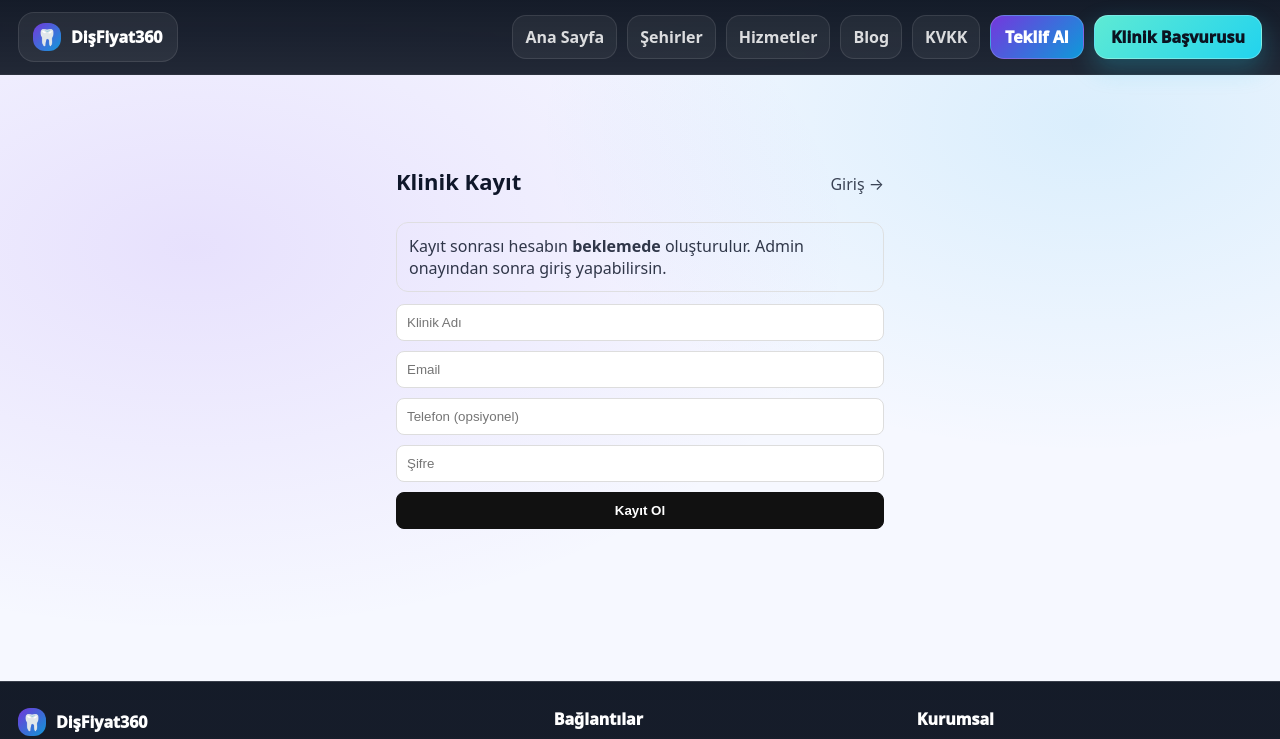
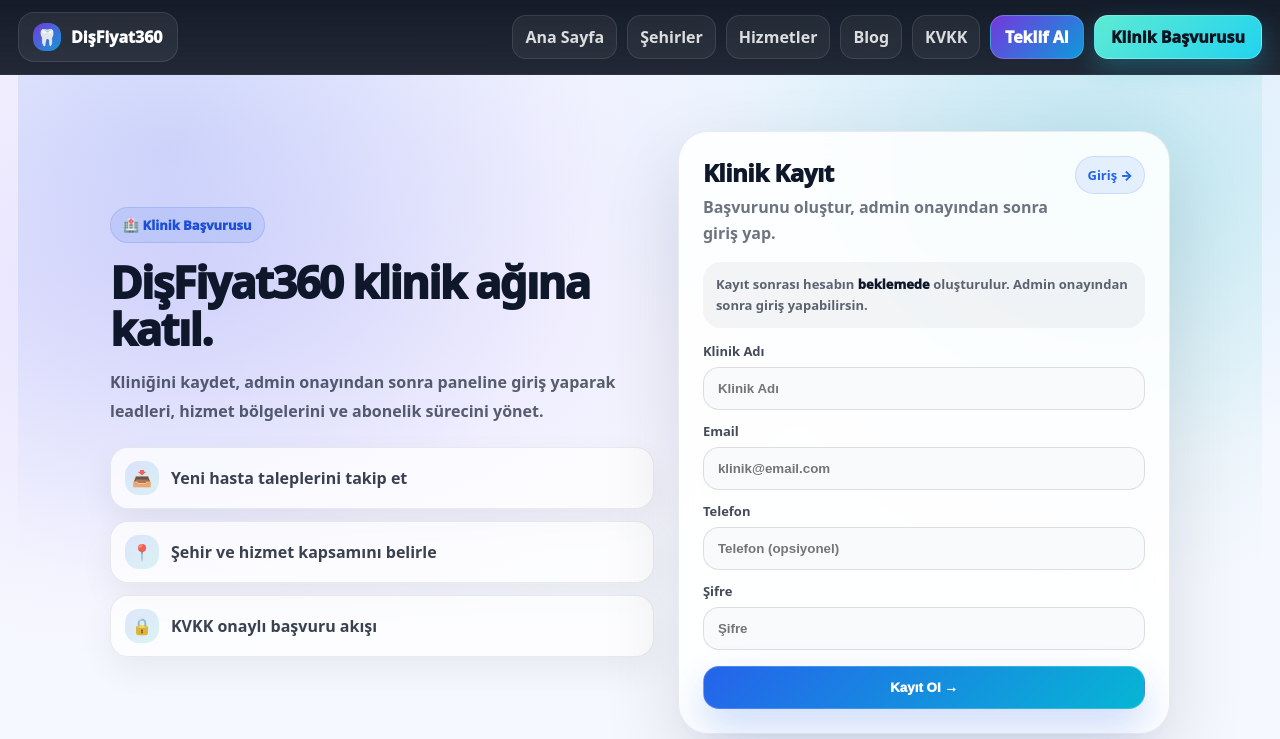
Before and after one commit to ferhat945/dis-fiyat-platform, a Next.js app: page /register in a window 1280 px wide. Shown: the top 739 px of the page. Built offline with nearby package versions, Linux system fonts and the light colour scheme; no server answers.

Commit message:
Klinik kayit sayfasini modernlestir

```diff
--- a/src/app/globals.css
+++ b/src/app/globals.css
@@ -3402,3 +3402,250 @@ img { max-width: 100%; height: auto; }
     border-radius: 24px;
   }
 }
+
+/* ===== Klinik Register Modern UI ===== */
+
+.clinicRegisterPage {
+  min-height: calc(100vh - 260px);
+  padding: 56px 16px 72px;
+  overflow-x: hidden;
+  background:
+    radial-gradient(circle at 12% 10%, rgba(37, 99, 235, 0.16), transparent 34%),
+    radial-gradient(circle at 88% 18%, rgba(20, 184, 166, 0.14), transparent 32%);
+}
+
+.clinicRegisterGrid {
+  width: 100%;
+  max-width: 1060px;
+  margin: 0 auto;
+  display: grid;
+  grid-template-columns: minmax(0, 1.05fr) minmax(320px, 0.95fr);
+  gap: 24px;
+  align-items: center;
+}
+
+.clinicRegisterBadge {
+  display: inline-flex;
+  align-items: center;
+  gap: 8px;
+  padding: 8px 12px;
+  border-radius: 999px;
+  background: rgba(37, 99, 235, 0.1);
+  border: 1px solid rgba(37, 99, 235, 0.16);
+  color: #1d4ed8;
+  font-weight: 950;
+  font-size: 13px;
+  margin-bottom: 16px;
+}
+
+.clinicRegisterHero h1 {
+  margin: 0;
+  font-size: 44px;
+  line-height: 1.05;
+  letter-spacing: -0.04em;
+  font-weight: 950;
+  color: #0f172a;
+}
+
+.clinicRegisterHero p {
+  margin: 16px 0 0;
+  max-width: 560px;
+  color: rgba(15, 23, 42, 0.68);
+  font-size: 16px;
+  line-height: 1.8;
+  font-weight: 700;
+}
+
+.clinicRegisterFeatures {
+  margin-top: 22px;
+  display: grid;
+  gap: 12px;
+  max-width: 560px;
+}
+
+.clinicRegisterFeatures div {
+  display: flex;
+  align-items: center;
+  gap: 12px;
+  padding: 13px 14px;
+  border-radius: 18px;
+  background: rgba(255, 255, 255, 0.72);
+  border: 1px solid rgba(15, 23, 42, 0.08);
+  box-shadow: 0 14px 34px rgba(2, 6, 23, 0.06);
+  color: rgba(15, 23, 42, 0.82);
+}
+
+.clinicRegisterFeatures span {
+  width: 34px;
+  height: 34px;
+  display: grid;
+  place-items: center;
+  border-radius: 14px;
+  background: linear-gradient(135deg, rgba(37, 99, 235, 0.14), rgba(20, 184, 166, 0.14));
+}
+
+.clinicRegisterFeatures strong {
+  font-weight: 850;
+}
+
+.clinicRegisterCard {
+  border-radius: 30px;
+  padding: 24px;
+  background: rgba(255, 255, 255, 0.88);
+  border: 1px solid rgba(15, 23, 42, 0.08);
+  box-shadow: 0 28px 80px rgba(2, 6, 23, 0.12);
+  backdrop-filter: blur(14px);
+}
+
+.clinicRegisterTop {
+  display: flex;
+  justify-content: space-between;
+  align-items: flex-start;
+  gap: 12px;
+  margin-bottom: 16px;
+}
+
+.clinicRegisterTop h2 {
+  margin: 0;
+  font-size: 24px;
+  font-weight: 950;
+  color: #0f172a;
+  letter-spacing: -0.02em;
+}
+
+.clinicRegisterTop p {
+  margin: 6px 0 0;
+  color: rgba(15, 23, 42, 0.6);
+  font-weight: 700;
+  line-height: 1.6;
+}
+
+.clinicRegisterLoginLink {
+  text-decoration: none;
+  font-weight: 900;
+  font-size: 13px;
+  padding: 9px 11px;
+  border-radius: 999px;
+  color: #2563eb;
+  background: rgba(37, 99, 235, 0.09);
+  border: 1px solid rgba(37, 99, 235, 0.14);
+  white-space: nowrap;
+}
+
+.clinicRegisterInfo {
+  margin-bottom: 14px;
+  padding: 12px 13px;
+  border-radius: 18px;
+  background: rgba(15, 23, 42, 0.04);
+  color: rgba(15, 23, 42, 0.66);
+  font-size: 13px;
+  line-height: 1.6;
+  font-weight: 750;
+}
+
+.clinicRegisterInfo strong {
+  color: #0f172a;
+  font-weight: 950;
+}
+
+.clinicRegisterForm {
+  display: grid;
+  gap: 12px;
+}
+
+.clinicRegisterForm label {
+  display: grid;
+  gap: 7px;
+}
+
+.clinicRegisterForm label span {
+  font-size: 13px;
+  font-weight: 900;
+  color: rgba(15, 23, 42, 0.78);
+}
+
+.clinicRegisterForm input {
+  width: 100%;
+  padding: 13px 14px;
+  border: 1px solid rgba(15, 23, 42, 0.12);
+  border-radius: 16px;
+  outline: none;
+  font-weight: 850;
+  background: rgba(248, 250, 252, 0.95);
+  color: #0f172a;
+}
+
+.clinicRegisterForm input:focus {
+  border-color: rgba(37, 99, 235, 0.36);
+  box-shadow: 0 0 0 4px rgba(37, 99, 235, 0.1);
+}
+
+.clinicRegisterForm button {
+  margin-top: 4px;
+  padding: 13px 14px;
+  border-radius: 16px;
+  border: 1px solid rgba(255, 255, 255, 0.18);
+  background: linear-gradient(135deg, #2563eb, #06b6d4);
+  color: #fff;
+  font-weight: 950;
+  cursor: pointer;
+  box-shadow: 0 18px 38px rgba(37, 99, 235, 0.24);
+}
+
+.clinicRegisterForm button:disabled {
+  opacity: 0.7;
+  cursor: not-allowed;
+}
+
+.clinicRegisterSuccess {
+  padding: 11px 12px;
+  border-radius: 16px;
+  background: rgba(34, 197, 94, 0.1);
+  border: 1px solid rgba(34, 197, 94, 0.18);
+  color: #15803d;
+  font-weight: 850;
+  font-size: 13px;
+  line-height: 1.5;
+}
+
+.clinicRegisterError {
+  padding: 11px 12px;
+  border-radius: 16px;
+  background: rgba(220, 38, 38, 0.08);
+  border: 1px solid rgba(220, 38, 38, 0.16);
+  color: #b91c1c;
+  font-weight: 850;
+  font-size: 13px;
+  line-height: 1.5;
+}
+
+@media (max-width: 860px) {
+  .clinicRegisterPage {
+    padding: 28px 14px 44px;
+  }
+
+  .clinicRegisterGrid {
+    max-width: 520px;
+    grid-template-columns: 1fr;
+    gap: 18px;
+  }
+
+  .clinicRegisterHero h1 {
+    font-size: 36px;
+  }
+}
+
+@media (max-width: 480px) {
+  .clinicRegisterHero h1 {
+    font-size: 32px;
+  }
+
+  .clinicRegisterCard {
+    padding: 18px;
+    border-radius: 24px;
+  }
+
+  .clinicRegisterTop {
+    flex-direction: column;
+  }
+}
--- a/src/app/register/page.tsx
+++ b/src/app/register/page.tsx
@@ -32,7 +32,7 @@ export default function RegisterPage(): JSX.Element {
           email,
           phone,
           password,
-          website: "", // honeypot
+          website: "",
         }),
       });
 
@@ -40,6 +40,7 @@ export default function RegisterPage(): JSX.Element {
 
       if (!r.ok || !j.ok) {
         const code = j.ok ? "UNKNOWN" : j.code;
+
         if (code === "EMAIL_ALREADY_EXISTS") {
           setErr("Bu email zaten kayıtlı. Giriş yapmayı deneyin.");
         } else if (code === "VALIDATION_ERROR") {
@@ -47,12 +48,11 @@ export default function RegisterPage(): JSX.Element {
         } else {
           setErr("Kayıt başarısız: " + code);
         }
+
         return;
       }
 
       setOkMsg("✅ Başvurun alındı. Admin onayından sonra giriş yapabileceksin.");
-      // İstersen otomatik login sayfasına da atabiliriz:
-      // setTimeout(() => (window.location.href = "/login"), 900);
     } catch {
       setErr("Kayıt sırasında hata oluştu.");
     } finally {
@@ -61,68 +61,106 @@ export default function RegisterPage(): JSX.Element {
   }
 
   return (
-    <div style={{ maxWidth: 520, margin: "60px auto", padding: 16 }}>
-      <div style={{ display: "flex", justifyContent: "space-between", alignItems: "baseline", gap: 12, marginBottom: 12 }}>
-        <h1 style={{ fontSize: 22, fontWeight: 800 }}>Klinik Kayıt</h1>
-        <Link href="/login" style={{ textDecoration: "none", opacity: 0.8 }}>
+    <section className="clinicRegisterPage">
+      <div className="clinicRegisterGrid">
+        <div className="clinicRegisterHero">
+          <div className="clinicRegisterBadge">🏥 Klinik Başvurusu</div>
+
+          <h1>DişFiyat360 klinik ağına katıl.</h1>
+
+          <p>
+            Kliniğini kaydet, admin onayından sonra paneline giriş yaparak leadleri,
+            hizmet bölgelerini ve abonelik sürecini yönet.
+          </p>
+
+          <div className="clinicRegisterFeatures">
+            <div>
+              <span>📥</span>
+              <strong>Yeni hasta taleplerini takip et</strong>
+            </div>
+
+            <div>
+              <span>📍</span>
+              <strong>Şehir ve hizmet kapsamını belirle</strong>
+            </div>
+
+            <div>
+              <span>🔒</span>
+              <strong>KVKK onaylı başvuru akışı</strong>
+            </div>
+          </div>
+        </div>
+
+        <div className="clinicRegisterCard">
+          <div className="clinicRegisterTop">
+            <div>
+              <h2>Klinik Kayıt</h2>
+              <p>Başvurunu oluştur, admin onayından sonra giriş yap.</p>
+            </div>
+
+            <Link href="/login" className="clinicRegisterLoginLink">
               Giriş →
             </Link>
           </div>
 
-      <div style={{ border: "1px solid #ddd", borderRadius: 12, padding: 12, marginBottom: 12, opacity: 0.85 }}>
-        Kayıt sonrası hesabın <strong>beklemede</strong> oluşturulur. Admin onayından sonra giriş yapabilirsin.
+          <div className="clinicRegisterInfo">
+            Kayıt sonrası hesabın <strong>beklemede</strong> oluşturulur. Admin onayından sonra
+            giriş yapabilirsin.
           </div>
 
-      <form onSubmit={onSubmit} style={{ display: "grid", gap: 10 }}>
+          <form onSubmit={onSubmit} className="clinicRegisterForm">
+            <label>
+              <span>Klinik Adı</span>
               <input
                 value={name}
                 onChange={(e) => setName(e.target.value)}
                 placeholder="Klinik Adı"
-          style={{ padding: 10, border: "1px solid #ddd", borderRadius: 8 }}
+                autoComplete="organization"
               />
+            </label>
 
+            <label>
+              <span>Email</span>
               <input
                 value={email}
                 onChange={(e) => setEmail(e.target.value)}
-          placeholder="Email"
+                placeholder="klinik@email.com"
                 type="email"
-          style={{ padding: 10, border: "1px solid #ddd", borderRadius: 8 }}
+                autoComplete="email"
               />
+            </label>
 
+            <label>
+              <span>Telefon</span>
               <input
                 value={phone}
                 onChange={(e) => setPhone(e.target.value)}
                 placeholder="Telefon (opsiyonel)"
-          style={{ padding: 10, border: "1px solid #ddd", borderRadius: 8 }}
+                type="tel"
+                autoComplete="tel"
               />
+            </label>
 
+            <label>
+              <span>Şifre</span>
               <input
                 value={password}
                 onChange={(e) => setPassword(e.target.value)}
                 placeholder="Şifre"
                 type="password"
-          style={{ padding: 10, border: "1px solid #ddd", borderRadius: 8 }}
+                autoComplete="new-password"
               />
+            </label>
 
-        <button
-          type="submit"
-          disabled={loading}
-          style={{
-            padding: 10,
-            borderRadius: 8,
-            border: "1px solid #111",
-            background: "#111",
-            color: "#fff",
-            fontWeight: 700,
-            cursor: loading ? "not-allowed" : "pointer",
-          }}
-        >
-          {loading ? "Kaydediliyor..." : "Kayıt Ol"}
+            <button type="submit" disabled={loading}>
+              {loading ? "Kaydediliyor..." : "Kayıt Ol →"}
             </button>
 
-        {okMsg && <div style={{ fontWeight: 800 }}>{okMsg}</div>}
-        {err && <div style={{ color: "crimson" }}>{err}</div>}
+            {okMsg ? <div className="clinicRegisterSuccess">{okMsg}</div> : null}
+            {err ? <div className="clinicRegisterError">{err}</div> : null}
           </form>
         </div>
+      </div>
+    </section>
   );
 }
```
Lines whose indentation alone changed are shown as unchanged.
